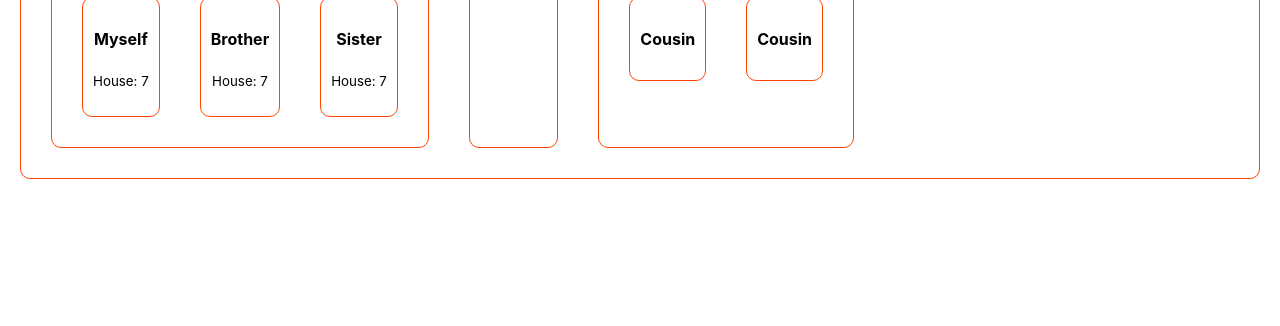
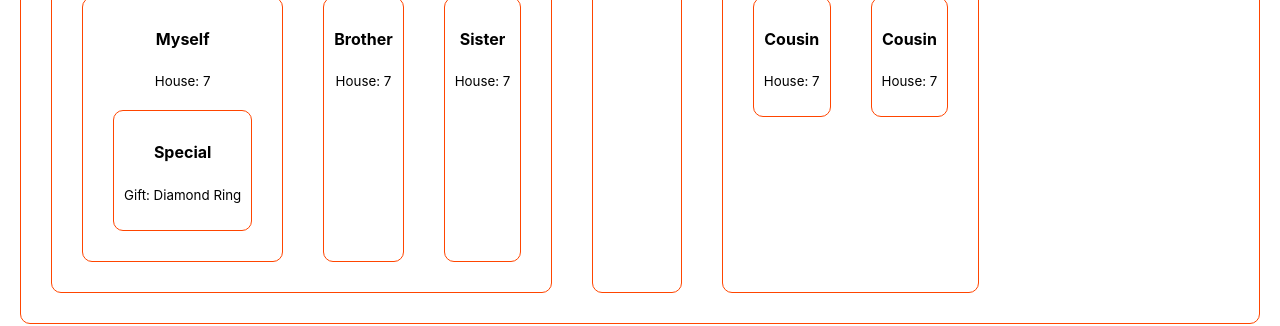
Before and after one commit to engrmmjahir/t-shirt-mania, a React (Create React App) app: page /grandpa in a window 1280 px wide. Shown: the part 295-621 px from the top of the page. Built offline with nearby package versions, Linux system fonts and the light colour scheme.

Commit message:
Prop Drilling to pass data to a many level components

```diff
--- a/src/components/Cousin/Cousin.js
+++ b/src/components/Cousin/Cousin.js
@@ -1,9 +1,10 @@
 import React from 'react';
 
-const Cousin = () => {
+const Cousin = ({ house }) => {
     return (
         <div>
             <h4>Cousin</h4>
+            <p><small>House: {house}</small></p>
         </div>
     );
 };
--- a/src/components/Father/Father.js
+++ b/src/components/Father/Father.js
@@ -3,13 +3,13 @@
 import Myself from '../Myself/Myself';
 import Sister from '../Sister/Sister';
 
-const Father = ({ house }) => {
+const Father = ({ house, ring }) => {
     return (
         <div>
             <h2>Father</h2>
             <p><small>House: {house}</small></p>
             <section className='flex'>
-                <Myself house={house}></Myself>
+                <Myself house={house} ring={ring}></Myself>
                 <Brother house={house}></Brother>
                 <Sister house={house}></Sister>
             </section>
--- a/src/components/Grandpa/Grandpa.js
+++ b/src/components/Grandpa/Grandpa.js
@@ -1,17 +1,20 @@
-import React from 'react';
+import React, { createContext } from 'react';
 import Aunty from '../Aunty/Aunty';
 import Father from '../Father/Father';
 import Uncle from '../Uncle/Uncle';
 import './Grandpa.css';
 
+const RingContext = createContext('Golden Ring');
+
 const Grandpa = () => {
     const house = 7;
+    const ring = 'Diamond Ring';
     return (
         <div className='grandpa'>
             <h2>Grandpa</h2>
             <p><small>House: {house}</small></p>
             <section className='flex'>
-                <Father house={house}></Father>
+                <Father house={house} ring={ring}></Father>
                 <Uncle house={house}></Uncle>
                 <Aunty house={house}></Aunty>
             </section>
--- a/src/components/Myself/Myself.js
+++ b/src/components/Myself/Myself.js
@@ -1,10 +1,14 @@
 import React from 'react';
+import Special from '../Special/Special';
 
-const Myself = ({ house }) => {
+const Myself = ({ house, ring }) => {
     return (
         <div>
             <h4>Myself</h4>
             <p><small>House: {house}</small></p>
+            <section>
+                <Special ring={ring}></Special>
+            </section>
         </div>
     );
 };
--- /dev/null
+++ b/src/components/Special/Special.js
@@ -0,0 +1,12 @@
+import React from 'react';
+
+const Special = ({ ring }) => {
+    return (
+        <div>
+            <h4>Special</h4>
+            <p><small>Gift: {ring}</small></p>
+        </div>
+    );
+};
+
+export default Special;
```
